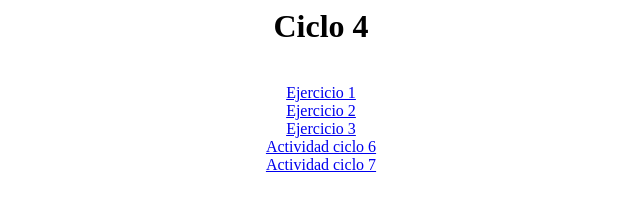
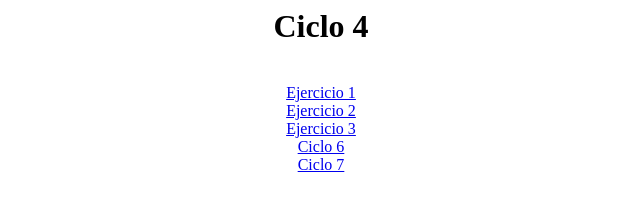
Before and after one commit to sofiamolano/sofiamolano.gcrb.edu.co, a plain HTML site: page index.html in a window 1280 px wide. Shown: the whole page, without its empty margins (319-959 px from the left). Drawn offline with Linux system fonts and the light colour scheme.

Commit message:
Update index.html

```diff
--- a/index.html
+++ b/index.html
@@ -12,8 +12,8 @@ Ciclo 4
 <a href="Ejercicio1.html">Ejercicio 1</a><br>
 <a href="Ejercicio2.html">Ejercicio 2</a><br>
 <a href="Ejercicio3.html">Ejercicio 3</a><br>
-<a href="ciclo6.html">Actividad ciclo 6</a><br>
- <a href="ciclo7.html">Actividad ciclo 7</a><br>
+<a href="ciclo6.html">Ciclo 6</a><br>
+ <a href="ciclo7.html">Ciclo 7</a><br>
 </center>
 </body>
 </html>
```
